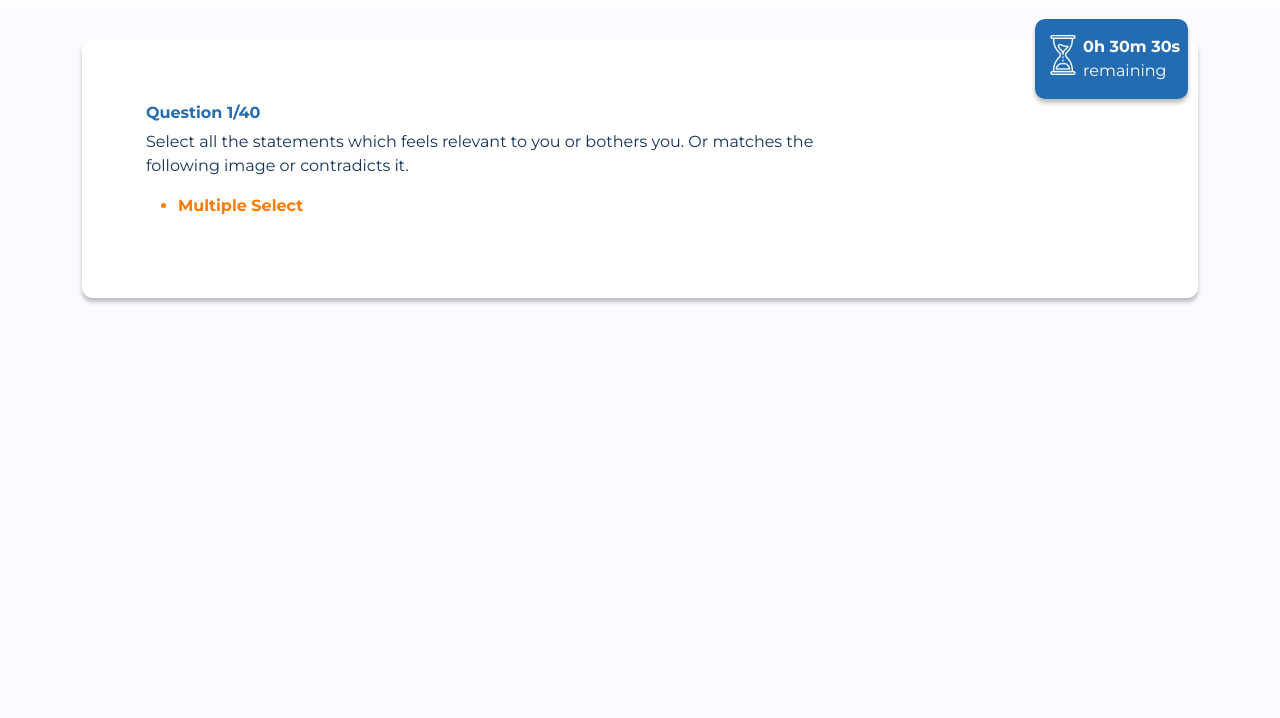
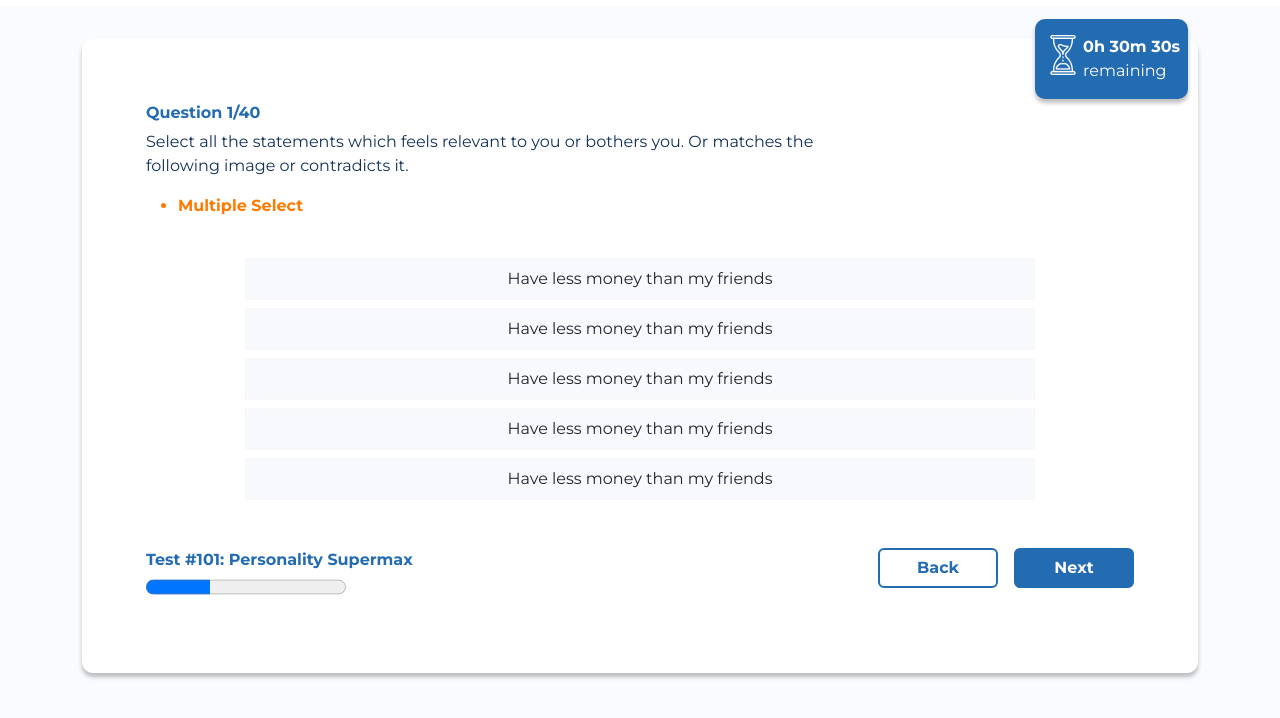
Before and after one commit to parthx9/Pahachan, a website: page quiz.html in a window 1280 px wide. Shown: the part 82-800 px from the top of the page. Drawn offline with nearby package versions, Linux system fonts and the light colour scheme.

Commit message:
layout v1 done

```diff
--- a/assets/css/style.css
+++ b/assets/css/style.css
@@ -58,7 +58,7 @@ ul{
 /* CONTENT */
 .content{
   background: #F9FBFF;
-  height: 90vh;
+  min-height: 90vh;
   padding: 2rem 0;
   font-family: 'Montserrat', sans-serif;
 }
@@ -87,3 +87,55 @@ ul{
 .quiz-box .question{
   width: 70%;
 }
+.quiz-box .option input[type= checkbox]{
+  display: none;
+}
+.quiz-box .option input[type= checkbox]:checked + label{
+  background-color: #246CB1;
+  color: #fff;
+}
+.option label{
+  width: 100%;
+  background: #F7F9FC;
+  border: 1px solid #F7F7F7;
+  padding: 0.5rem 1rem;
+  text-align: center;
+  margin-bottom: 0.5rem;
+}
+.options{
+  padding: 1rem 10%;
+  margin: 1.5rem 0rem;
+}
+.bottom{
+  display: flex;
+  justify-content: space-between;
+}
+.quiz-box .btn-area{
+  display: flex;
+  flex-direction: row;
+}
+.quiz-box .back-btn button{
+  border: #246CB1 2px solid;
+  color: #246CB1;
+  border-radius: 6px;
+  padding: 0.3rem 1rem;
+  background: transparent;
+  font-weight: 700;
+  width: 120px;
+  height: 40px;
+}
+.quiz-box .next-btn button{
+  background: #246CB1;
+  border: none;
+  border-radius: 6px;
+  width: 120px;
+  height: 40px;
+  /* padding: 0.3rem 1rem; */
+  font-weight: 700;
+  color: #fff;
+}
+.quiz-box progress{
+  color: #246CB1;
+  height: 30px;
+  width: 200px;
+}
--- a/quiz.html
+++ b/quiz.html
@@ -59,6 +59,43 @@
             </div>
           </div>
         </div>
+
+        <div class="options">
+          <div class="option">
+            <input name="answer" value="answer1" id="answer1" type="checkbox"></input>
+            <label for="answer1">Have less money than my friends</label>
+          </div>
+          <div class="option">
+            <input name="answer" value="answer2" id="answer2" type="checkbox"></input>
+            <label for="answer2">Have less money than my friends</label>
+          </div>
+          <div class="option">
+            <input name="answer" value="answer3" id="answer3" type="checkbox"></input>
+            <label for="answer3">Have less money than my friends</label>
+          </div>
+          <div class="option">
+            <input name="answer" value="answer4" id="answer4" type="checkbox"></input>
+            <label for="answer4">Have less money than my friends</label>
+          </div>
+          <div class="option">
+            <input name="answer" value="answer5" id="answer5" type="checkbox"></input>
+            <label for="answer5">Have less money than my friends</label>
+          </div>
+        </div>
+        <div class="bottom">
+          <div class="info">
+            <p class="text-1 mb-0">Test #101: Personality Supermax </p>
+            <progress id="file" value="32" max="100"> 32% </progress>
+          </div>
+          <div class="btn-area">
+            <div class="back-btn me-3">
+              <button>Back</button>
+            </div>
+            <div class="next-btn">
+              <button>Next</button>
+            </div>
+          </div>
+        </div>
       </div>
     </div>
   </section>
```
